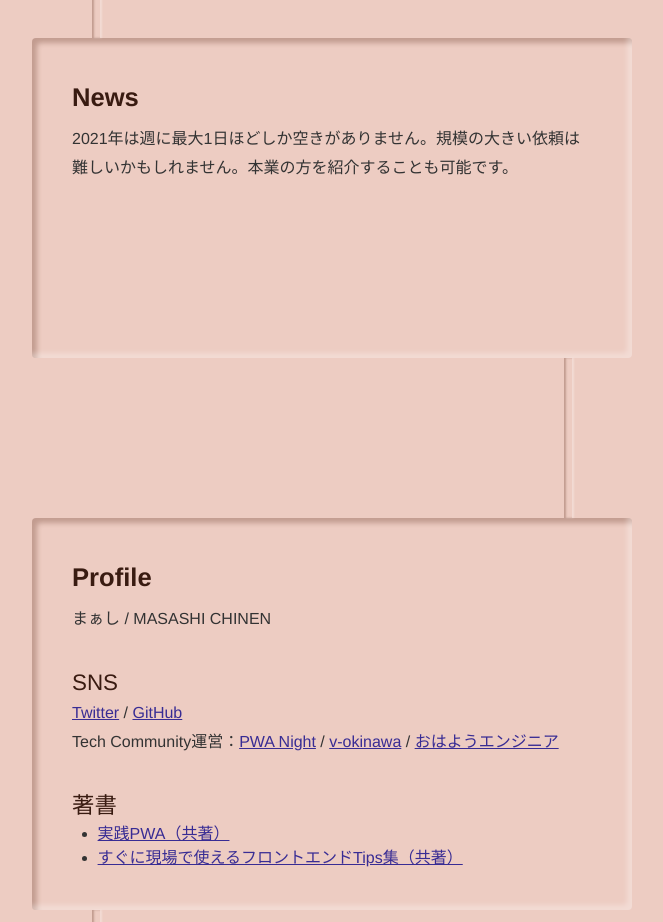
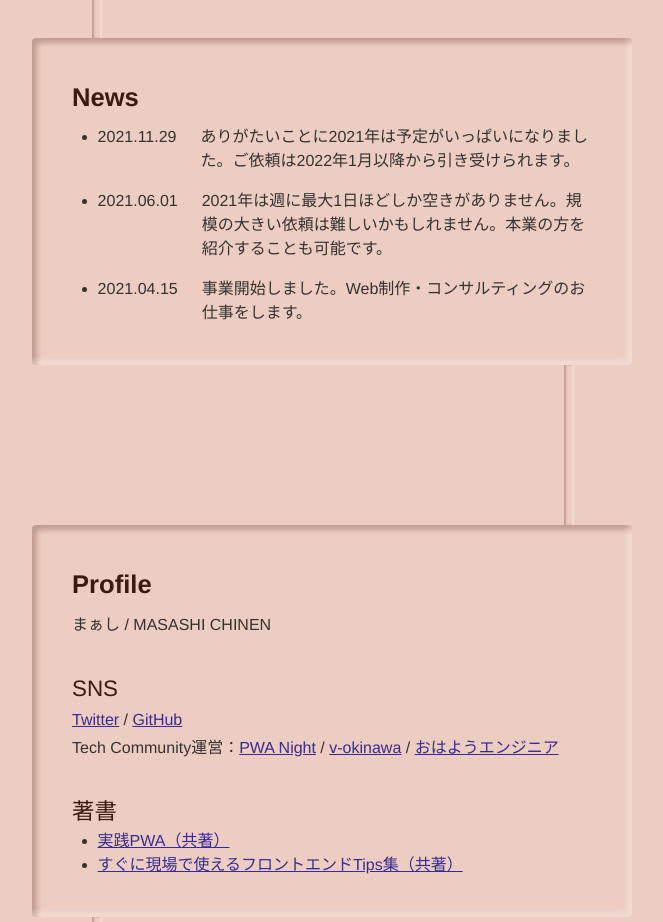
Before and after one commit to chinen-octtn/chi-portfolio, a Vue app: page / in a window 1280 px wide. Shown: the part 1340-2262 px from the top of the page, without its empty margins (308-971 px from the left). Built offline with nearby package versions, Linux system fonts and the light colour scheme.

Commit message:
add: News Component

```diff
--- /dev/null
+++ b/src/components/element/NewsItem.vue
@@ -0,0 +1,30 @@
+<script setup lang="ts">
+  const props = defineProps({
+    date: {
+      type: String,
+      default: '',
+    },
+    text: {
+      type: String,
+      required: true,
+    },
+  })
+</script>
+
+<template>
+  <dl class="newsItem">
+    <dt>{{ date
+     }}</dt>
+    <dd>{{ text }}</dd>
+  </dl>
+</template>
+
+<style scoped>
+.newsItem {
+  display: flex;
+
+}
+.newsItem > dt {
+  margin-right: 1.5em;
+}
+</style>
--- /dev/null
+++ b/src/components/element/NewsList.vue
@@ -0,0 +1,25 @@
+<script setup lang="ts">
+  import NewsItem from '../element/NewsItem.vue'
+
+  const props = defineProps({
+    list: {
+      type: Object,
+      required: true,
+    },
+  })
+</script>
+
+<template>
+  <ul class="newsList">
+    <li v-for="item in props.list"
+    >
+      <NewsItem :date="item.date" :text="item.text" />
+    </li>
+  </ul>
+</template>
+
+<style scoped>
+.newsList > li + li {
+  margin-top: 1em;
+}
+</style>
--- a/src/components/pages/Top.vue
+++ b/src/components/pages/Top.vue
@@ -8,6 +8,8 @@ import Heading from '../element/Heading.vue'
 import Button from '../element/Button.vue'
 import Text from '../element/Text.vue'
 import Separate from '../element/Separate.vue'
+import NewsList from '../element/NewsList.vue'
+import NewsItem from '../element/NewsItem.vue'
 </script>
 
 <template>
@@ -52,9 +54,7 @@ import Separate from '../element/Separate.vue'
     </Section>
     <Section :block="true">
       <Heading :level="2" label="News" />
-      <Text
-        text="2021年は週に最大1日ほどしか空きがありません。規模の大きい依頼は難しいかもしれません。本業の方を紹介することも可能です。"
-      />
+      <NewsList :list="[{date: '2021.11.29', text: 'ありがたいことに2021年は予定がいっぱいになりました。ご依頼は2022年1月以降から引き受けられます。'},{date: '2021.06.01', text: '2021年は週に最大1日ほどしか空きがありません。規模の大きい依頼は難しいかもしれません。本業の方を紹介することも可能です。'},{date: '2021.04.15', text: '事業開始しました。Web制作・コンサルティングのお仕事をします。'},]" />
     </Section>
     <Section :block="true" id="profile">
       <Heading :level="2" label="Profile" />
```
